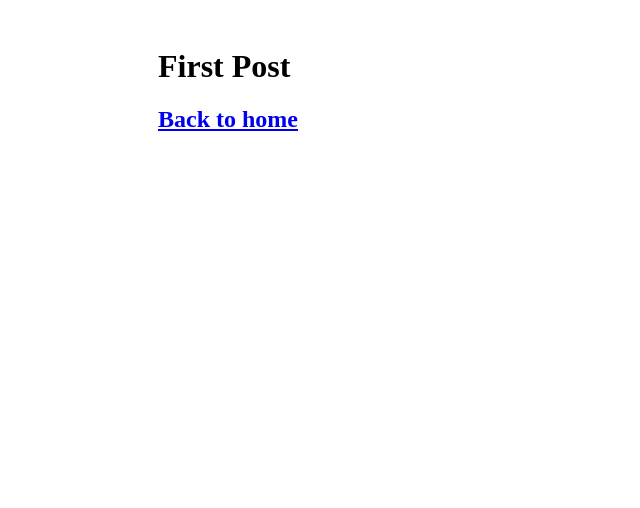
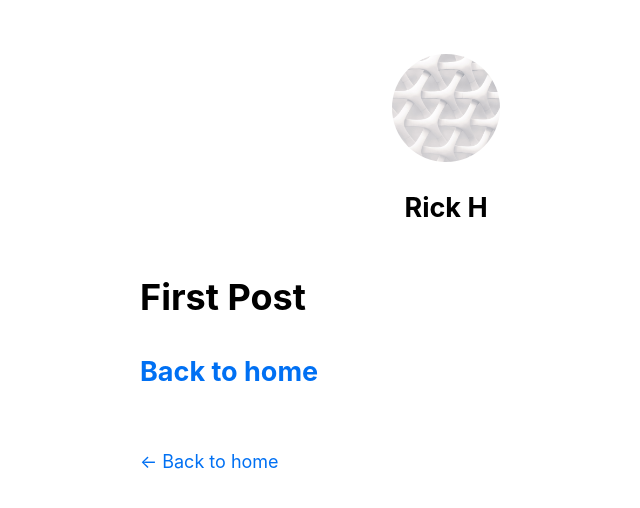
Before and after one commit to PinkHendrix/nextjs-blog, a Next.js app: page /posts/first-post in a window 1280 px wide. Shown: the top 508 px of the page, without its empty margins (194-834 px from the left). Built offline with nearby package versions, Linux system fonts and the light colour scheme.

Commit message:
Polishing Layout.

```diff
--- a/components/layout.js
+++ b/components/layout.js
@@ -1,5 +1,73 @@
+import Head from 'next/head';
+import Image from 'next/image';
 import styles from './layout.module.css';
+import utilStyles from '../styles/utils.module.css';
+import Link from 'next/link';
 
-export default function Layout({ children }) {
-  return <div className={styles.container}>{children}</div>;
+const name = 'Rick H';
+export const siteTitle = 'Next.js Sample Website';
+
+export default function Layout({ children, home }) {
+  return (
+    <div className={styles.container}>
+      <Head>
+        <link rel="icon" href="/favicon.ico" />
+        <meta
+          name="description"
+          content="Learn how to build a personal website using Next.js"
+        />
+        <meta
+          property="og:image"
+          content={`https://og-image.vercel.app/${encodeURI(
+            siteTitle
+          )}.png?theme=light&md=0&fontSize=75px&images=https%3A%2F%2Fassets.vercel.com%2Fimage%2Fupload%2Ffront%2Fassets%2Fdesign%2Fnextjs-black-logo.svg`}
+        />
+        <meta name="og:title" content={siteTitle} />
+        <meta name="twitter:card" content="summary_large_image" />
+      </Head>
+      <header className={styles.header}>
+        {home ? (
+          <>
+            <Image
+              priority
+              src="/images/profile.jpg"
+              className={utilStyles.borderCircle}
+              height={144}
+              width={144}
+              alt={name}
+            />
+            <h1 className={utilStyles.heading2Xl}>{name}</h1>
+          </>
+        ) : (
+          <>
+            <Link href="/">
+              <a>
+                <Image
+                  priority
+                  src="/images/profile.jpg"
+                  className={utilStyles.borderCircle}
+                  height={108}
+                  width={108}
+                  alt={name}
+                />
+              </a>
+            </Link>
+            <h2 className={utilStyles.headingLg}>
+              <Link href="/">
+                <a className={utilStyles.colorInherit}>{name}</a>
+              </Link>
+            </h2>
+          </>
+        )}
+      </header>
+      <main>{children}</main>
+      {!home && (
+        <div className={styles.backToHome}>
+          <Link href="/">
+            <a>← Back to home</a>
+          </Link>
+        </div>
+      )}
+    </div>
+  );
 }
--- a/components/layout.module.css
+++ b/components/layout.module.css
@@ -3,3 +3,13 @@
   padding: 0 1rem;
   margin: 3rem auto 6rem;
 }
+
+.header {
+  display: flex;
+  flex-direction: column;
+  align-items: center;
+}
+
+.backToHome {
+  margin: 3rem 0 0;
+}
--- a/pages/_app.js
+++ b/pages/_app.js
@@ -1,3 +1,5 @@
+import '../styles/global.css';
+
 export default function App({ Component, pageProps }) {
   return <Component {...pageProps} />;
 }
--- /dev/null
+++ b/styles/global.css
@@ -0,0 +1,27 @@
+html,
+body {
+  padding: 0;
+  margin: 0;
+  font-family: -apple-system, BlinkMacSystemFont, 'Segoe UI', Roboto, Oxygen,
+    Ubuntu, Cantarell, 'Fira Sans', 'Droid Sans', 'Helvetica Neue', sans-serif;
+  line-height: 1.6;
+  font-size: 18px;
+}
+
+* {
+  box-sizing: border-box;
+}
+
+a {
+  color: #0070f3;
+  text-decoration: none;
+}
+
+a:hover {
+  text-decoration: underline;
+}
+
+img {
+  max-width: 100%;
+  display: block;
+}
--- /dev/null
+++ b/styles/utils.module.css
@@ -0,0 +1,52 @@
+.heading2X1 {
+  font-size: 2.5rem;
+  line-height: 1.2;
+  font-weight: 800;
+  letter-spacing: -0.05rem;
+  margin: 1rem 0;
+}
+
+.headingX1 {
+  font-size: 2rem;
+  line-height: 1.3;
+  font-weight: 800;
+  letter-spacing: -0.05rem;
+  margin: 1rem 0;
+}
+
+.headingLg {
+  font-size: 1.5rem;
+  line-height: 1.4;
+  margin: 1rem 0;
+}
+
+.headingMd {
+  font-size: 1.2rem;
+  line-height: 1.5;
+}
+
+.borderCircle {
+  border-radius: 9999px;
+}
+
+.colorInherit {
+  color: inherit;
+}
+
+.padding1px {
+  padding-top: 1px;
+}
+
+.list {
+  list-style: none;
+  padding: 0;
+  margin: 0;
+}
+
+.listItem {
+  margin: 0 0 1.25rem;
+}
+
+.lightText {
+  color: #666;
+}
```
